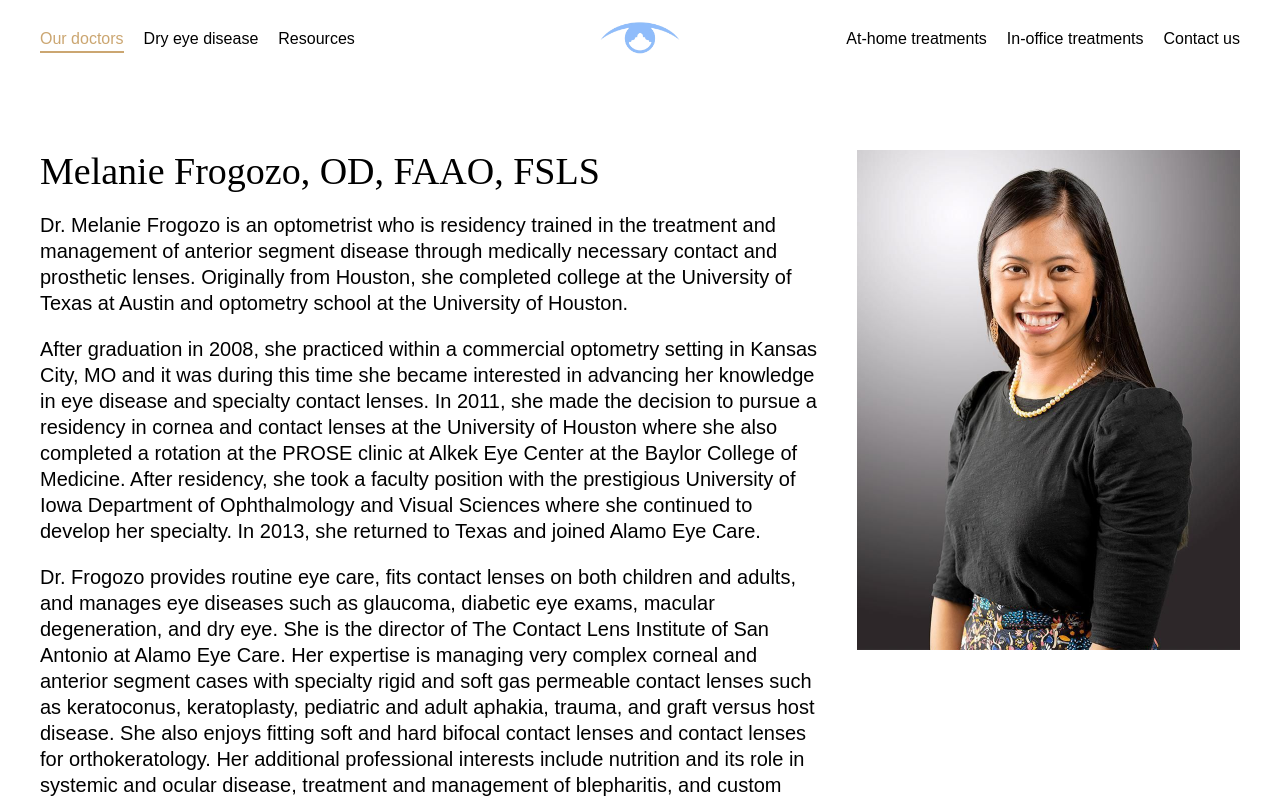
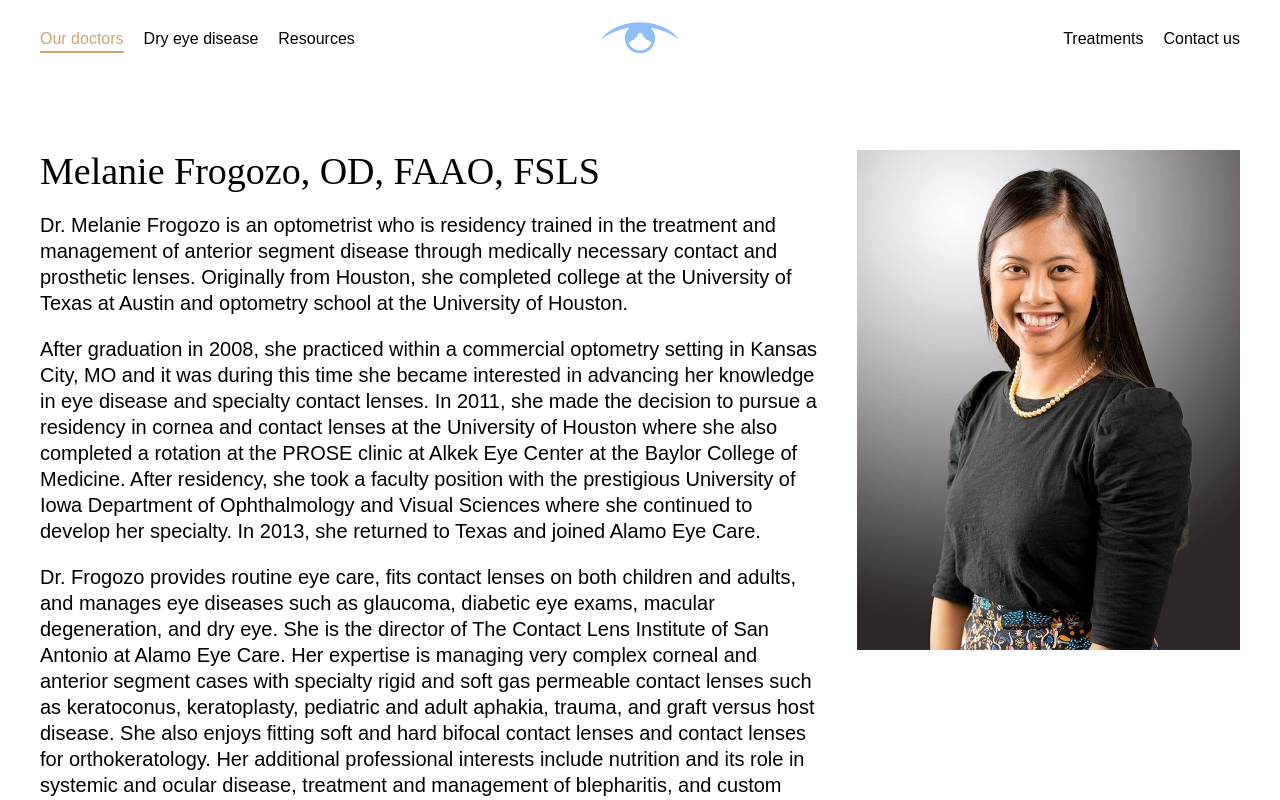
Before and after one commit to kathyhahahahoang/dry-eye-center, a React (Vite) app: page /doctors in a window 1280 px wide. Shown: the top 800 px of the page. Built offline with nearby package versions, Linux system fonts and the light colour scheme; a web font is replaced by a local one.

Commit message:
Remove at-home treatments from navigation

```diff
--- a/src/App.tsx
+++ b/src/App.tsx
@@ -2,7 +2,6 @@ import { BrowserRouter, Route, Routes } from "react-router-dom";
 import Home from "./pages/Home.tsx";
 import Doctors from "./pages/Doctors.tsx";
 import DryEyeDisease from "./pages/DryEyeDisease.tsx";
-import AtHomeTreatments from "./pages/AtHomeTreatments.tsx";
 import InOfficeTreatments from "./pages/InOfficeTreatments.tsx";
 import Contact from "./pages/Contact.tsx";
 import AppLayout from "./AppLayout.tsx";
@@ -20,11 +19,7 @@ function App() {
             <Route path="/doctors" element={<Doctors />} />
             <Route path="/dry-eye-disease" element={<DryEyeDisease />} />
             <Route path="/resources" element={<Resources />} />
-            <Route path="/at-home-treatments" element={<AtHomeTreatments />} />
-            <Route
-              path="/in-office-treatments"
-              element={<InOfficeTreatments />}
-            />
+            <Route path="/treatments" element={<InOfficeTreatments />} />
             <Route path="/contact" element={<Contact />} />
           </Route>
         </Routes>
--- a/src/home/HomeNavBar.tsx
+++ b/src/home/HomeNavBar.tsx
@@ -114,27 +114,18 @@ function HomeNavBar() {
           >
             Resources
           </NavLink>
+          s
         </li>
+
         <li>
           <NavLink
-            to="/at-home-treatments"
+            to="/treatments"
             className={({ isActive }) =>
               isActive ? `${styles["link-active"]}` : `${scrolledLink}`
             }
             onClick={() => setHamburgerOpen(false)}
           >
-            At-home treatments
-          </NavLink>
-        </li>
-        <li>
-          <NavLink
-            to="/in-office-treatments"
-            className={({ isActive }) =>
-              isActive ? `${styles["link-active"]}` : `${scrolledLink}`
-            }
-            onClick={() => setHamburgerOpen(false)}
-          >
-            In-office treatments
+            Treatments
           </NavLink>
         </li>
         <li>
@@ -195,22 +186,12 @@ function HomeNavBar() {
         <div className={styles["nav-links-right"]}>
           <li>
             <NavLink
-              to="/at-home-treatments"
+              to="/treatments"
               className={({ isActive }) =>
                 isActive ? `${styles["link-active"]}` : `${scrolledLink}`
               }
             >
-              At-home treatments
-            </NavLink>
-          </li>
-          <li>
-            <NavLink
-              to="/in-office-treatments"
-              className={({ isActive }) =>
-                isActive ? `${styles["link-active"]}` : `${scrolledLink}`
-              }
-            >
-              In-office treatments
+              Treatments
             </NavLink>
           </li>
           <li>
--- a/src/ui/Nav.tsx
+++ b/src/ui/Nav.tsx
@@ -117,24 +117,13 @@ function Nav() {
         </li>
         <li>
           <NavLink
-            to="/at-home-treatments"
+            to="/treatments"
             className={({ isActive }) =>
               isActive ? `${styles["link-active"]}` : `${scrolledLink}`
             }
             onClick={() => setHamburgerOpen(false)}
           >
-            At-home treatments
-          </NavLink>
-        </li>
-        <li>
-          <NavLink
-            to="/in-office-treatments"
-            className={({ isActive }) =>
-              isActive ? `${styles["link-active"]}` : `${scrolledLink}`
-            }
-            onClick={() => setHamburgerOpen(false)}
-          >
-            In-office treatments
+            Treatments
           </NavLink>
         </li>
         <li>
@@ -195,22 +184,12 @@ function Nav() {
         <div className={styles["nav-links-right"]}>
           <li>
             <NavLink
-              to="/at-home-treatments"
+              to="/treatments"
               className={({ isActive }) =>
                 isActive ? `${styles["link-active"]}` : `${scrolledLink}`
               }
             >
-              At-home treatments
-            </NavLink>
-          </li>
-          <li>
-            <NavLink
-              to="/in-office-treatments"
-              className={({ isActive }) =>
-                isActive ? `${styles["link-active"]}` : `${scrolledLink}`
-              }
-            >
-              In-office treatments
+              Treatments
             </NavLink>
           </li>
           <li>
```
